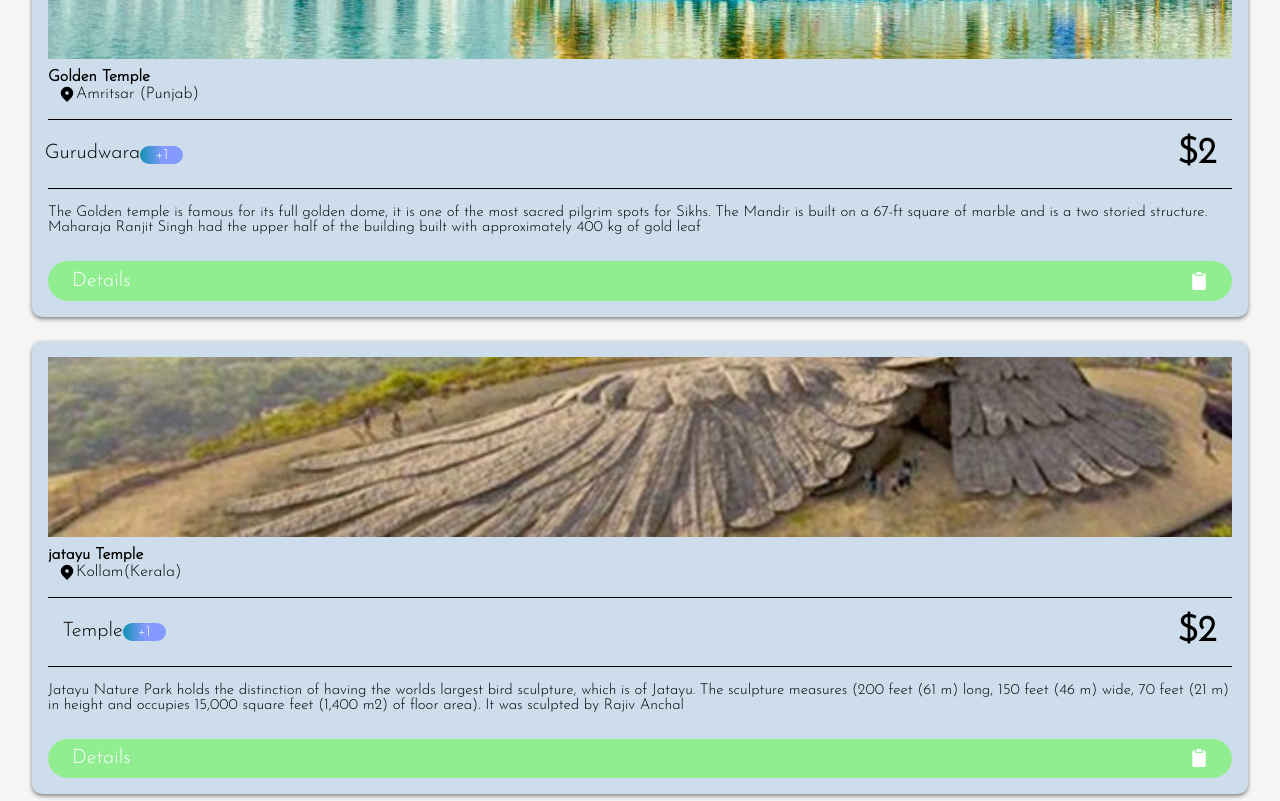
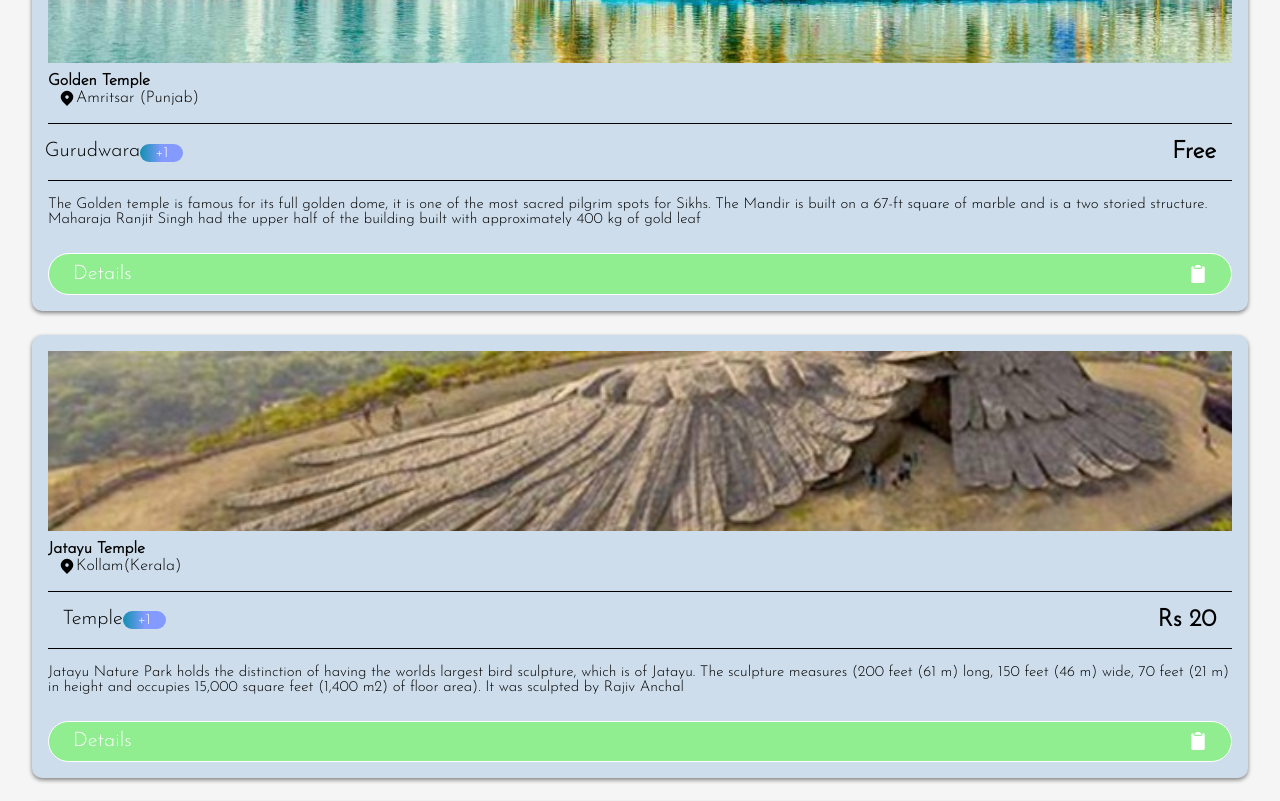
Before and after one commit to soumya-rayast/travelandtourwebsite, a React (Create React App) app: page / in a window 1280 px wide. Shown: the part 1940-2741 px from the top of the page. Built offline with nearby package versions, Linux system fonts and the light colour scheme.

Commit message:
Files Updated

```diff
--- a/src/Components/Footer/footer.css
+++ b/src/Components/Footer/footer.css
@@ -75,6 +75,7 @@
     color: white;
     font-weight: 500;
     gap: .5rem;
+    border: 1px solid white;
 }
 
 .btn .icon {
--- a/src/Components/Home/Home.jsx
+++ b/src/Components/Home/Home.jsx
@@ -49,7 +49,7 @@ useEffect(()=>{
           <div className="priceInput">
             <div className="label_total flex">
               <label htmlFor="price">Max Price :</label>
-              <h3 className="total">$500</h3>
+              <h3 className="total">Rs 10000</h3>
             </div>
             <div className="input flex" >
               <input type="range" max="5000" min="500" />
--- a/src/Components/Main/Main.jsx
+++ b/src/Components/Main/Main.jsx
@@ -8,6 +8,10 @@ import img3 from "../../Media/img3.jpg"
 import img4 from "../../Media/img4.jpg"
 import img5 from "../../Media/img5.jpg"
 import img6 from "../../Media/img6.jpg"
+import img7 from "../../Media/img7.jpg"
+import img8 from "../../Media/img8.jpg"
+import img9 from "../../Media/img9.jpeg"
+import img10 from "../../Media/img10.jpg"
 const Data =[
   {
     id:1,
@@ -15,7 +19,7 @@ const Data =[
     destTitle:'Taj Mahal',
     location:'Agra(U.P)',
     grade:'Cutural Heritage',
-    fees:'$2',
+    fees:'Rs 50',
     description:'The Taj Mahal is an ivory-white marble mausoleum on the south bank of the Yamuna river in the Indian city of Agra. It was commissioned in 1632 by the Mughal emperor, Shah Jahan (reigned from 1628 to 1658), to house the tomb of his favourite wife, Mumtaz Mahal.'
   },
   {
@@ -24,7 +28,7 @@ const Data =[
     destTitle:'Dal lake',
     location:'Srinagar(J&K)',
     grade:'Tourism spot',
-    fees:'$2',
+    fees:'Rs 100',
     description:'The urban lake, is integral to tourism and recreation in Kashmir and is named the “Jewel in the crown of Kashmir” or “Srinagar The urban lake, is integral to tourism and recreation in Kashmir and is named the “Jewel in the crown of Kashmir” or “Srinagars Jewel”. The lake is also an important source for commercial operations in fishing and water plant harvesting.'
   },
   {
@@ -33,16 +37,16 @@ const Data =[
     destTitle:'Golden Temple',
     location:'Amritsar (Punjab)',
     grade:'Gurudwara',
-    fees:'$2',
+    fees:'Free',
     description:'The Golden temple is famous for its full golden dome, it is one of the most sacred pilgrim spots for Sikhs. The Mandir is built on a 67-ft square of marble and is a two storied structure. Maharaja Ranjit Singh had the upper half of the building built with approximately 400 kg of gold leaf'
   },
   {
     id:4,
     imgSrc:img4,
-    destTitle:'jatayu Temple',
+    destTitle:'Jatayu Temple',
     location:'Kollam(Kerala)',
     grade:'Temple',
-    fees:'$2',
+    fees:'Rs 20',
     description:'Jatayu Nature Park holds the distinction of having the worlds largest bird sculpture, which is of Jatayu. The sculpture measures (200 feet (61 m) long, 150 feet (46 m) wide, 70 feet (21 m) in height and occupies 15,000 square feet (1,400 m2) of floor area). It was sculpted by Rajiv Anchal'
   },
   {
@@ -51,7 +55,7 @@ const Data =[
     destTitle:'India Gate',
     location:'New Delhi',
     grade:'War Memorial',
-    fees:'$2',
+    fees:'Free',
     description:'At the centre of New Delhi stands the 42 m high India Gate, an “Arc-de-Triomphe” like archway in the middle of a crossroad. Almost similar to its French counterpart, it commemorates the 70,000 Indian soldiers who lost their lives fighting for the British Army during the World War I.'
   },
   {
@@ -60,8 +64,44 @@ const Data =[
     destTitle:'Buddha Park',
     location:'Sikkim',
     grade:'Park',
-    fees:'$2',
+    fees:'Free',
     description:'It was constructed between 2006 and 2013, and features a 130-foot-high (40 m) statue of the Buddha, erected to mark the 2550th anniversary of the birth of Gautama Buddha, as its main attraction. The statue, built of 60 tonnes of copper, is an example of repousse work. Mount Narsing forms the backdrop to the statue.'
+  },
+  {
+    id:7,
+    imgSrc:img7,
+    destTitle:'Hymayuns Tomb',
+    location:'Delhi',
+    grade:'Tomb',
+    fees:'Rs 40',
+    description:'Humayuns tomb is the tomb of the Mughal Emperor Humayun in Delhi, India. The tomb was commissioned by Humayuns first wife and chief consort, Empress Bega Begum under her patronage in 1558, and designed by Mirak Mirza Ghiyas and his son, Sayyid Muhammad, Persian architects chosen by her.'
+  } ,
+  {
+    id:8,
+    imgSrc:img8,
+    destTitle:'Hawa Mahal',
+    location:'Pink City Jaipur ',
+    grade:'Palace',
+    fees:'Free',
+    description:'The Hawa Mahal is a five-storey building, and it is the tallest building in the world that has been built without a foundation. It has a curved architecture that leans at an 87 degree angle, and a pyramidal shape which has helped it stay erect for centuries. The Hawa Mahal is dedicated to Lord Krishna.'
+  },
+  {
+    id:9,
+    imgSrc:img9,
+    destTitle:'Lotus Temple',
+    location:'Delhi',
+    grade:'Temple',
+    fees:'Rs 50',
+    description:'It is known for its beautiful flower-like architecture and marvelous ambiance that make it a popular tourist attraction for people of all faiths. The Bahai Lotus Temple is one of the worlds most beautiful religious buildings and a must-visit when in Delhi.'
+  },
+  {
+    id:10,
+    imgSrc:img10,
+    destTitle:'Gateway Of India ',
+    location:'Mumbai',
+    grade:'Arch Mounment',
+    fees:'Free',
+    description:'It is known for its beautiful flower-like architecture and marvelous ambiance that make it a popular tourist attraction for people of all faiths. The Bahai Lotus Temple is one of the worlds most beautiful religious buildings and a must-visit when in Delhi.'
   }
 ]
 const Main = () => {
--- a/src/Components/Main/main.css
+++ b/src/Components/Main/main.css
@@ -94,7 +94,7 @@
     color: white;
 }
 .price{
-    font-size: 1.5rem;
+    font-size: 1rem;
     color: black;
 }
 .desc{
```
